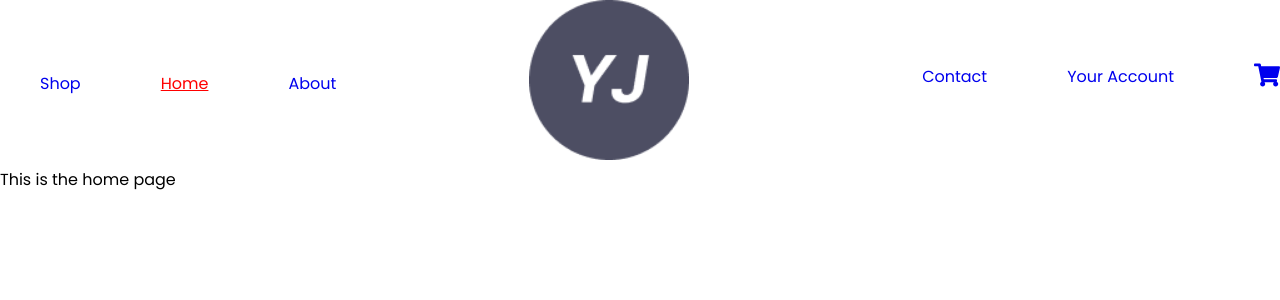
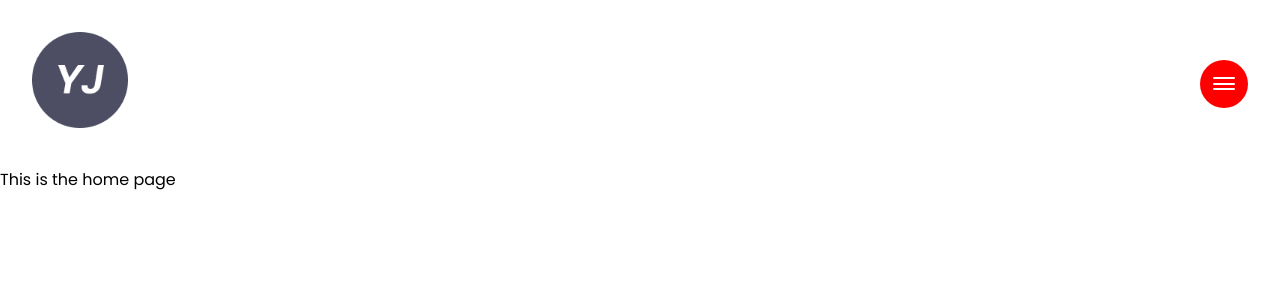
Before and after one commit to GlorySinkkhonde/younique-jeans-ecommerce-shop, a React app: page / in a window 1280 px wide. Shown: the top 300 px of the page. Built offline with nearby package versions, Linux system fonts and the light colour scheme.

Commit message:
Styled nav

```diff
--- a/src/App.css
+++ b/src/App.css
@@ -12,7 +12,8 @@ img{
 }
 
 .site-logo{
-    min-width: 10rem;
+    width: 6rem;
+    visibility: visible;
 }
 
 ul{
@@ -21,13 +22,64 @@ ul{
 
 .nav{
     display: flex;
-    justify-content: space-between;
     align-items: center;
+    margin: 2rem;
+}
+
+.nav__primary-nav{
+    display: flex;
+    align-items: center;
+    visibility: hidden;
+}
+
+.nav__primary-nav-1{
+    display: flex;
+    align-items: center;
+    gap: 3rem;
+    flex-direction: row-reverse;
 }
 
 .nav__first-nav, .nav__second-nav{
     display: flex;
-    gap: 5rem;
+    gap: 3rem;
+}
+
+.nav-toggle{
+    cursor: pointer;
+    border: none;
+    width: 3rem;
+    height: 3rem;
+    border-radius: 50%;
+    background-color: red;
+    position: absolute;
+    right: 0;
+    margin: 2rem;
+}
+
+.hamburger{
+    width: 60%;
+    position: relative;
+}
+
+.hamburger, .hamburger::before, .hamburger::after{
+    display: block;
+    height: 2px;
+    border-radius: 5px;
+    background-color: white;
+    margin: 0 auto;
+}
+
+.hamburger::before, .hamburger::after{
+    content: '';
+    width: 100%;
+}
+
+.hamburger::before {
+    transform: translateY(-6px);
+}
+
+.hamburger::after {
+    transform: translateY(3px);
 }
 
 .nav__first-nav{
@@ -43,7 +95,6 @@ ul{
     text-decoration: underline;
 }
 
-
 .cart-icon{
     position: relative;
     font-size: 26px;
@@ -55,3 +106,9 @@ ul{
     font-size: 12px;
     top: 5%;
 }
+
+@media only screen and (max-width: 700px) {
+    body{
+        background-color: black;
+    }
+}
--- a/src/components/Navbar.js
+++ b/src/components/Navbar.js
@@ -5,8 +5,18 @@ import { FaShoppingCart } from 'react-icons/fa'
 import WebsiteLogo from '../assets/images/logo.png'
 
 function Navbar() {
+
+    function ToggleNav() {
+        console.log('hello')
+    }
+
   return (
+
     <nav className='nav'>
+
+        <div className='nav__primary-nav'>
+
+            <div className='nav__primary-nav-1'>
                 <ul className='nav__first-nav'>
                 <CustomLink to='/shop'>Shop</CustomLink>
                 <CustomLink to='/'>Home</CustomLink>
@@ -16,12 +26,19 @@ function Navbar() {
                 <Link to='/' className='site-logo'>
                     <img src={WebsiteLogo} alt='Younique Jeans Website Logo' />
                 </Link>
+            </div>
 
             <ul className='nav__second-nav'>
                 <CustomLink to='/contact'>Contact</CustomLink>
                 <CustomLink to='/your-account'>Your Account</CustomLink>
                 <CustomLink to='/cart'> <span className='cart-icon' ><FaShoppingCart /></span> <span className='item-total'>0</span> </CustomLink>
             </ul>
+        </div>
+
+        <button className='nav-toggle' ria-label='open navigation' onClick={ToggleNav}>
+            <span className='hamburger'></span>
+        </button>
+
     </nav>
   )
 }
```
Also changed, not shown: src/assets/images/logo.svg (added). Lines whose indentation alone changed are shown as unchanged.
